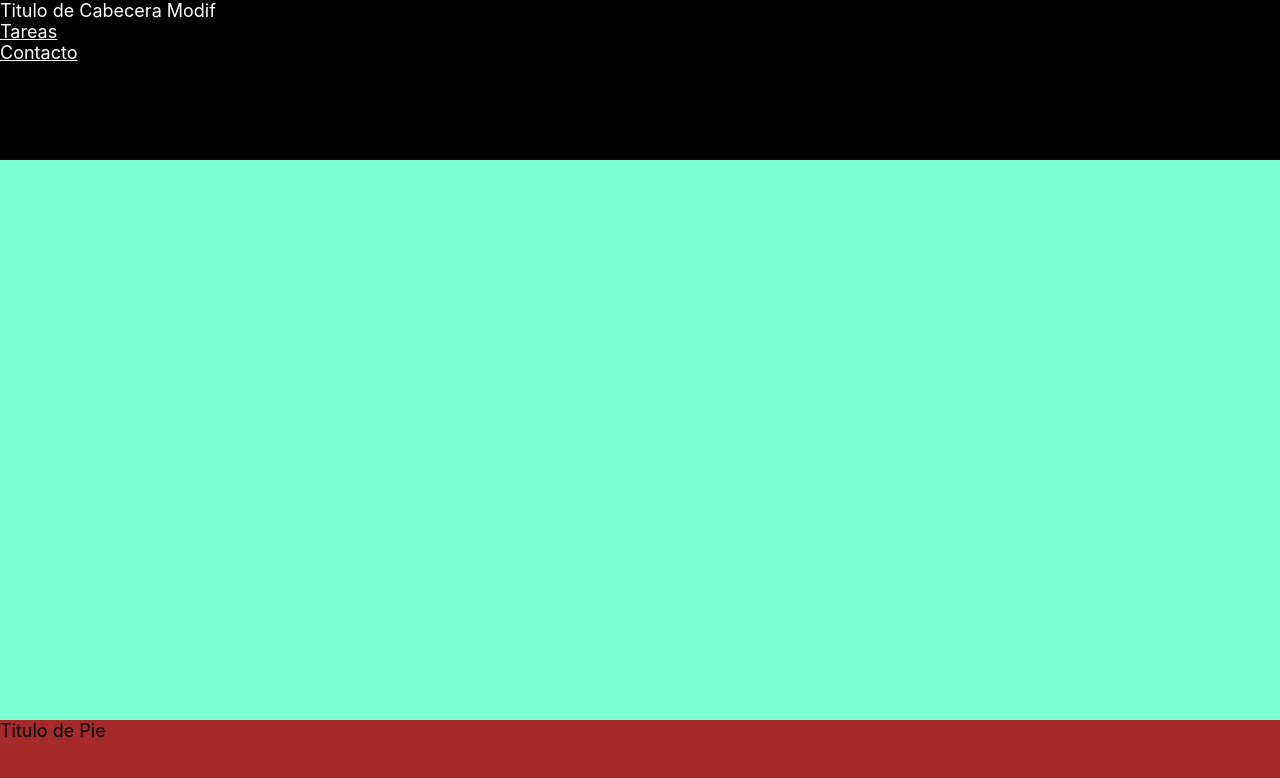
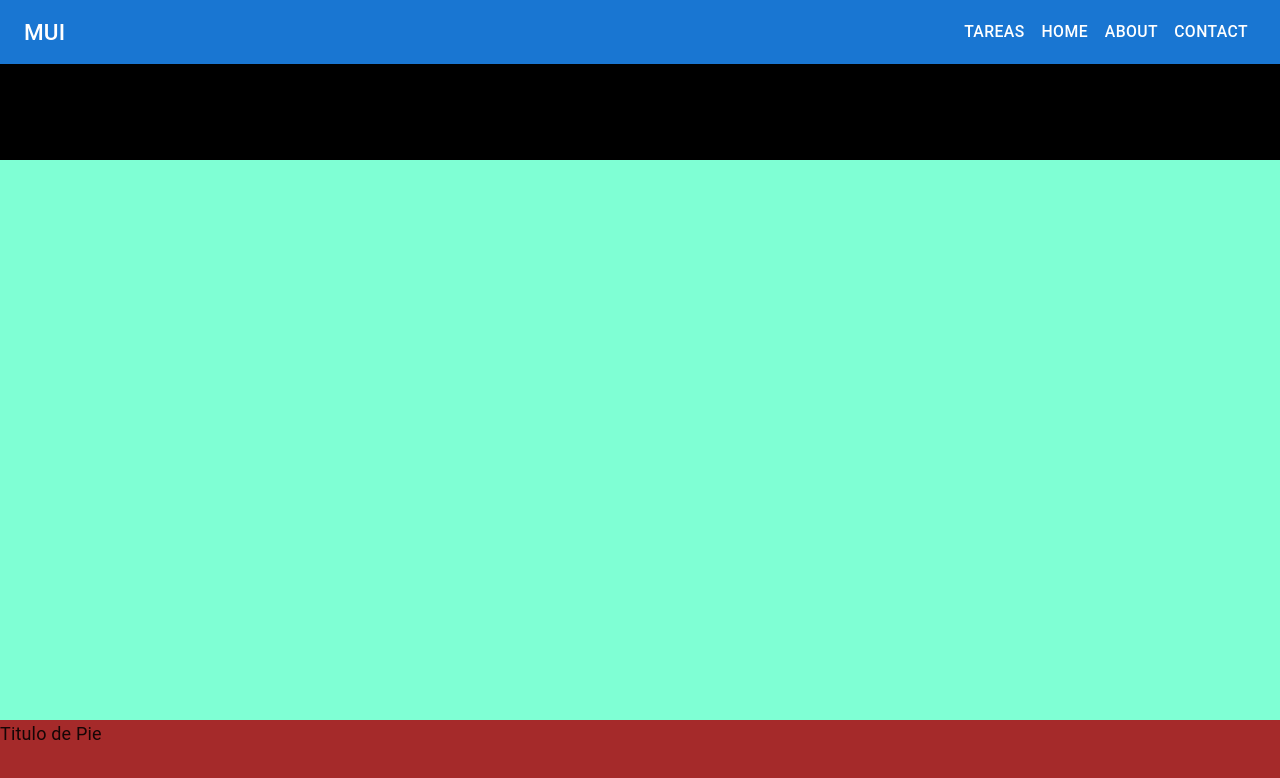
Before and after one commit to pablobonnaluc/react2test, a React (Create React App) app: page / in a window 1280 px wide. Shown: the top 778 px of the page. Built offline with nearby package versions, Linux system fonts and the light colour scheme.

Commit message:
Add material sidebar menu. Delete old menu.

```diff
--- a/src/components/body.js
+++ b/src/components/body.js
@@ -3,13 +3,10 @@
 
 function Body(props) {
 
-
-
     return (
         <div className='body'>
             {/* { props.title ? props.title : 'Colocar aqui el cuerpo'} */}
             <div className='bodycontainer'>
-                {/* <Tareas></Tareas> */}
                 <Outlet />
             </div>
 
--- a/src/components/header.js
+++ b/src/components/header.js
@@ -1,16 +1,14 @@
-//import react from 'react';
-import { Link } from "react-router-dom";
-// import Tareas from './tareas'
-
+import DrawerAppBar from './menu'
 
 function Header(props) {
 
     return (
         <div className="header">
             {props.title}
-            <div id="sidebar">
-                {/* other elements */}
 
+            <DrawerAppBar />
+
+            {/* <div id="sidebar">
                 <nav>
                 <ul>
                     <li>
@@ -21,9 +19,7 @@
                     </li>
                 </ul>
                 </nav>
-
-                {/* other elements */}
-            </div>
+            </div> */}
 
         </div>
     )
--- /dev/null
+++ b/src/components/menu.js
@@ -0,0 +1,106 @@
+import * as React from 'react';
+import AppBar from '@mui/material/AppBar';
+import Box from '@mui/material/Box';
+import CssBaseline from '@mui/material/CssBaseline';
+import Divider from '@mui/material/Divider';
+import Drawer from '@mui/material/Drawer';
+import IconButton from '@mui/material/IconButton';
+import List from '@mui/material/List';
+import ListItem from '@mui/material/ListItem';
+import ListItemButton from '@mui/material/ListItemButton';
+import ListItemText from '@mui/material/ListItemText';
+import MenuIcon from '@mui/icons-material/Menu';
+import Toolbar from '@mui/material/Toolbar';
+import Typography from '@mui/material/Typography';
+import Button from '@mui/material/Button';
+import { useNavigate  } from "react-router-dom";
+
+
+const drawerWidth = 240;
+const navItems = ['tareas','Home', 'About', 'Contact'];
+
+export default function DrawerAppBar(props) {
+  const navigate = useNavigate();
+
+  const { window } = props;
+  const [mobileOpen, setMobileOpen] = React.useState(false);
+
+  const handleDrawerToggle = () => {
+    setMobileOpen((prevState) => !prevState);
+  };
+
+  const navToItem = (e) => {
+      navigate(`/${e.target.textContent}`);
+  }
+
+  const drawer = (
+    <Box onClick={handleDrawerToggle} sx={{ textAlign: 'center' }}>
+      <Typography variant="h6" sx={{ my: 2 }}>
+        PMB Test
+      </Typography>
+      <Divider />
+      <List>
+        {navItems.map((item) => (
+          <ListItem key={item} disablePadding>
+            <ListItemButton sx={{ textAlign: 'center' }}>
+              <ListItemText primary={item} onClick={navToItem} />
+            </ListItemButton>
+          </ListItem>
+        ))}
+      </List>
+    </Box>
+  );
+
+  const container = window !== undefined ? () => window().document.body : undefined;
+
+  return (
+    <Box sx={{ display: 'flex' }}>
+      <CssBaseline />
+      <AppBar component="nav">
+        <Toolbar>
+          <IconButton
+            color="inherit"
+            aria-label="open drawer"
+            edge="start"
+            onClick={handleDrawerToggle}
+            sx={{ mr: 2, display: { sm: 'none' } }}
+          >
+            <MenuIcon />
+          </IconButton>
+          <Typography
+            variant="h6"
+            component="div"
+            sx={{ flexGrow: 1, display: { xs: 'none', sm: 'block' } }}
+          >
+            MUI
+          </Typography>
+          <Box sx={{ display: { xs: 'none', sm: 'block' } }}>
+            {navItems.map((item) => (
+              <Button key={item} sx={{ color: '#fff' }}>
+                {item}
+              </Button>
+            ))}
+          </Box>
+        </Toolbar>
+      </AppBar>
+      <Box component="nav">
+        <Drawer
+          container={container}
+          variant="temporary"
+          open={mobileOpen}
+          onClose={handleDrawerToggle}
+          ModalProps={{
+            keepMounted: true, // Better open performance on mobile.
+          }}
+          sx={{
+            display: { xs: 'block', sm: 'none' },
+            '& .MuiDrawer-paper': { boxSizing: 'border-box', width: drawerWidth },
+          }}
+        >
+          {drawer}
+        </Drawer>
+      </Box>
+
+    </Box>
+  );
+}
```
